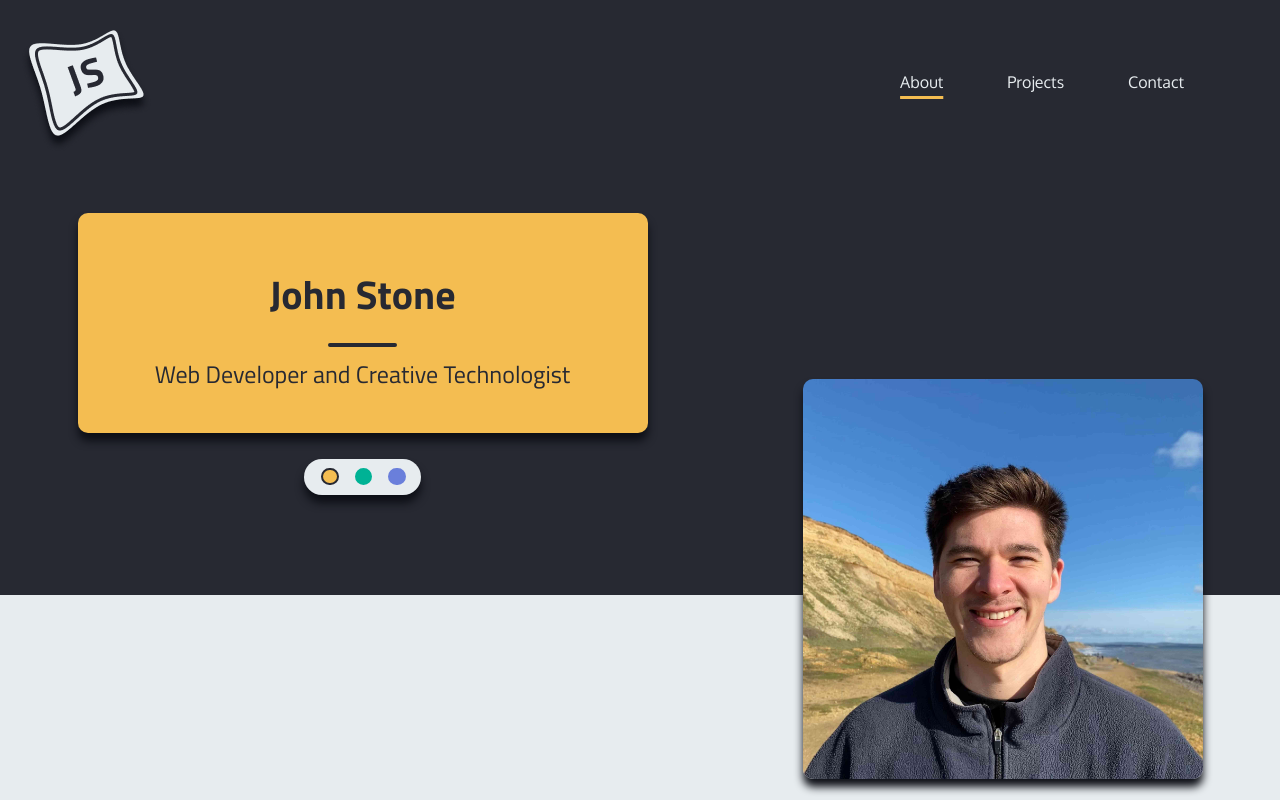
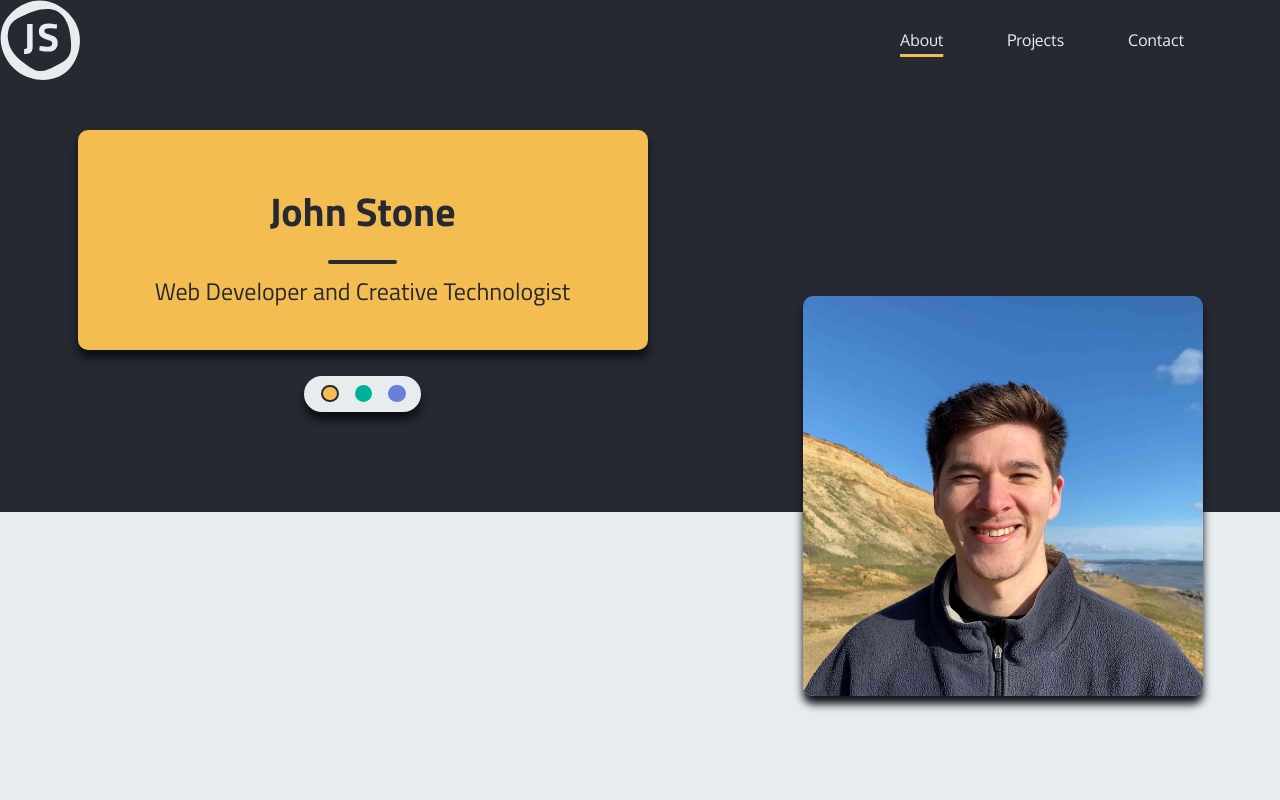
Before and after one commit to JStone1/Portfolio-Site, a React (Vite) app: page / in a window 1280 px wide. Shown: the top 800 px of the page. Built offline with nearby package versions, Linux system fonts and the light colour scheme.

Commit message:
Added new logo

```diff
--- a/src/components/Footer/Footer.tsx
+++ b/src/components/Footer/Footer.tsx
@@ -8,7 +8,7 @@ function Footer({ topMargin }: Props) {
   return (
     <>
       <footer style={{ marginTop: topMargin + "px" }}>
-        <h3>John Stone</h3>
+        <img className="logo" src="/assets/jslogo.svg" />
         <div className="social-container">
           <a
             target="blank"
--- a/src/components/Header/Header.tsx
+++ b/src/components/Header/Header.tsx
@@ -6,7 +6,7 @@ function Header() {
     <>
       <header>
         {/* <h2>John Stone</h2> */}
-        <img className="logo" src="/assets/jslogo4.png" />
+        <img className="logo" src="/assets/jslogo.svg" />
         <Nav />
       </header>
     </>
--- a/src/components/Nav/Nav.tsx
+++ b/src/components/Nav/Nav.tsx
@@ -35,8 +35,9 @@ function Nav() {
           <div className="mobile-nav-details">
             {/* <h2>John Stone</h2> */}
             <img
+              id="mobile-nav-logo"
               className="logo"
-              src="/assets/jslogo4.png"
+              src="/assets/jslogo.svg"
               style={{ marginBottom: 20 }}
             />
             <div className="cta-image-container">
```
Also changed, not shown: public/assets/jslogo.svg (added).
